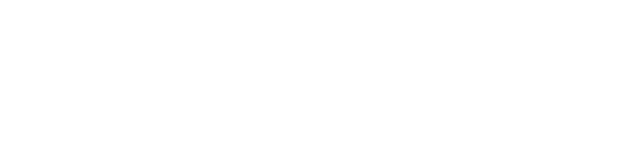
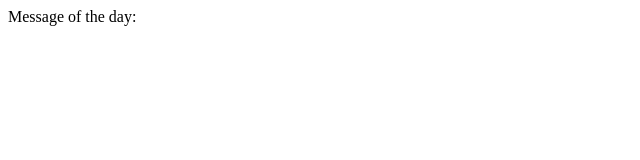
Before and after one commit to gukalex/gukalex.github.io, a plain HTML site: page index.html in a window 1280 px wide. Shown: the whole page, without its empty margins (0-640 px from the left). Drawn offline with Linux system fonts and the light colour scheme.

Commit message:
message in the div

```diff
--- a/index.html
+++ b/index.html
@@ -10,7 +10,7 @@
   </head>
   <body>
     <div id='main'>
-
+      Message of the day:
     </div>
   </body>
 </html>
```
